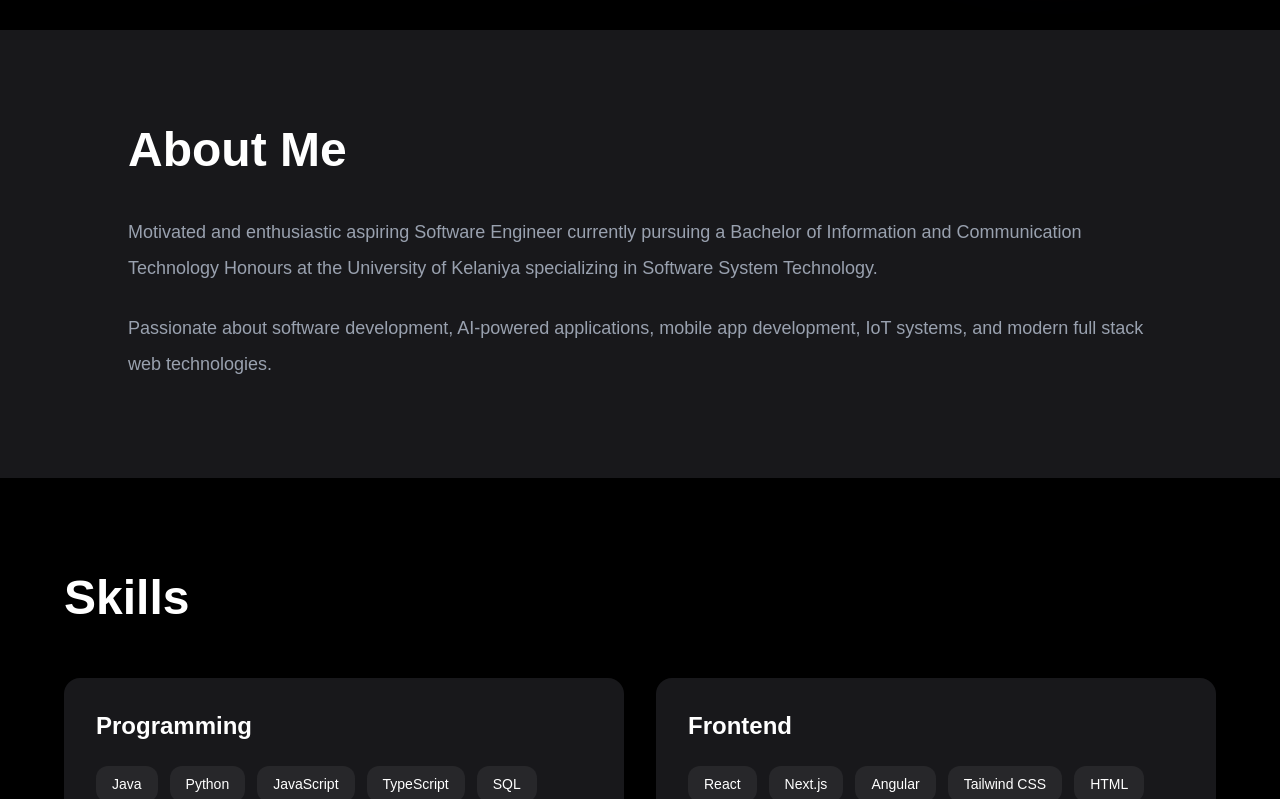
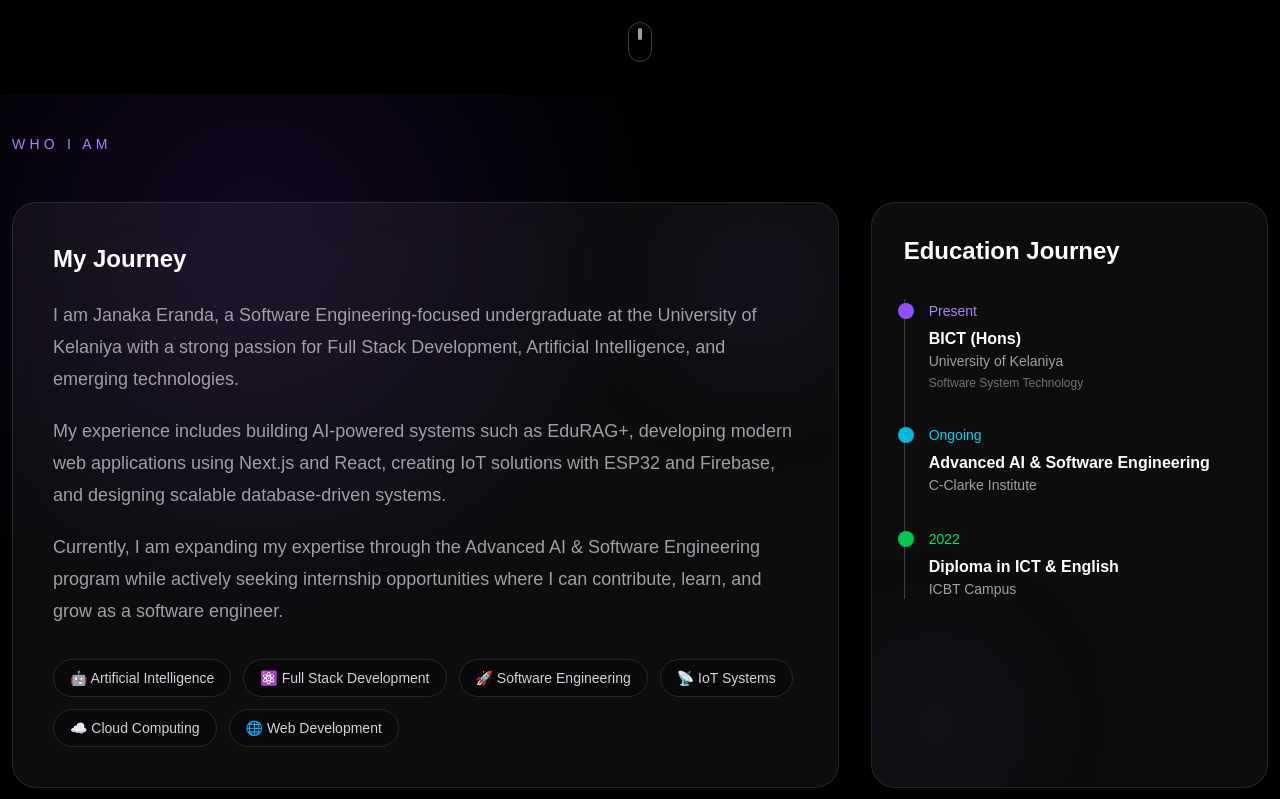
Before and after one commit to kkdjanakaeranda/my-portfolio, a Next.js app: page / in a window 1280 px wide. Shown: the part 770-1569 px from the top of the page. Built offline with nearby package versions, Linux system fonts and the light colour scheme.

Commit message:
Finalize about section

```diff
--- a/package.json
+++ b/package.json
@@ -10,7 +10,7 @@
   },
   "dependencies": {
     "framer-motion": "^12.40.0",
-    "lucide-react": "^1.17.0",
+    "lucide-react": "^1.18.0",
     "next": "16.2.6",
     "react": "19.2.4",
     "react-countup": "^6.5.3",
--- a/src/components/About.tsx
+++ b/src/components/About.tsx
@@ -1,26 +1,141 @@
+"use client";
+
+import { motion } from "framer-motion";
+
+const focusAreas = [
+  "🤖 Artificial Intelligence",
+  "⚛️ Full Stack Development",
+  "🚀 Software Engineering",
+  "📡 IoT Systems",
+  "☁️ Cloud Computing",
+  "🌐 Web Development",
+];
+
 export default function About() {
   return (
     <section
       id="about"
-      className="bg-zinc-900 text-white py-24 px-6"
+      className="relative bg-black text-white py-10 px-3 overflow-hidden scroll-mt-8"
     >
-      <div className="max-w-5xl mx-auto">
-        <h2 className="text-5xl font-bold mb-10">
-          About Me
-        </h2>
+      <div className="absolute inset-0 pointer-events-none bg-[radial-gradient(circle_at_20%_20%,rgba(124,58,237,0.15),transparent_35%)]" />
 
-        <p className="text-gray-400 text-lg leading-9">
-          Motivated and enthusiastic aspiring Software Engineer currently
-          pursuing a Bachelor of Information and Communication Technology
-          Honours at the University of Kelaniya specializing in Software
-          System Technology.
-        </p>
+      <div className="relative z-10 max-w-7xl mx-auto">
+        <motion.div
+          initial={{ opacity: 0, y: 20 }}
+          whileInView={{ opacity: 1, y: 0 }}
+          viewport={{ amount: 0.3 }}
+          transition={{ duration: 0.6 }}
+          className="mb-12"
+        >
+          <p className="text-violet-400 uppercase tracking-[0.3em] text-sm mb-4">
+            WHO I AM
+          </p>
+        </motion.div>
 
-        <p className="text-gray-400 text-lg leading-9 mt-6">
-          Passionate about software development, AI-powered applications,
-          mobile app development, IoT systems, and modern full stack web
-          technologies.
-        </p>
+        <div className="grid md:grid-cols-3 gap-8">
+          <motion.div
+            initial={{ opacity: 0, x: -30 }}
+            whileInView={{ opacity: 1, x: 0 }}
+            viewport={{ amount: 0.3 }}
+            transition={{ duration: 0.8 }}
+            className="md:col-span-2"
+          >
+            <div className="relative overflow-hidden bg-white/5 backdrop-blur-xl border border-white/10 rounded-3xl p-6 md:p-10">
+              <div className="absolute top-0 right-0 w-40 h-40 bg-violet-500/10 blur-3xl rounded-full" />
+              <div className="relative z-10">
+
+                <h3 className="text-2xl font-semibold mb-6">
+                  My Journey
+                </h3>
+
+                <p className="text-zinc-400 leading-8 text-lg">
+                  I am Janaka Eranda, a Software Engineering-focused
+                  undergraduate at the University of Kelaniya with a strong
+                  passion for Full Stack Development, Artificial Intelligence,
+                  and emerging technologies.
+                </p>
+
+                <p className="text-zinc-400 leading-8 text-lg mt-5">
+                  My experience includes building AI-powered systems such as
+                  EduRAG+, developing modern web applications using Next.js and
+                  React, creating IoT solutions with ESP32 and Firebase, and
+                  designing scalable database-driven systems.
+                </p>
+
+                <p className="text-zinc-400 leading-8 text-lg mt-5">
+                  Currently, I am expanding my expertise through the Advanced AI
+                  & Software Engineering program while actively seeking
+                  internship opportunities where I can contribute, learn, and
+                  grow as a software engineer.
+                </p>
+
+                <div className="mt-8 flex flex-wrap gap-3">
+                  {focusAreas.map((item) => (
+                    <span
+                      key={item}
+                      className="px-4 py-2 rounded-full bg-zinc-950 border border-zinc-800 text-sm text-zinc-300 hover:border-violet-500 hover:-translate-y-1 transition-all duration-300"
+                    >
+                      {item}
+                    </span>
+                  ))}
+                </div>
+              </div>
+            </div>
+          </motion.div>
+
+          <motion.div
+            initial={{ opacity: 0, x: 30 }}
+            whileInView={{ opacity: 1, x: 0 }}
+            viewport={{ amount: 0.3 }}
+            transition={{ duration: 0.8 }}
+          >
+            <div className="relative overflow-hidden bg-white/5 backdrop-blur-xl border border-white/10 rounded-3xl p-8 h-full">
+              <div className="absolute bottom-0 left-0 w-32 h-32 bg-violet-500/10 blur-3xl rounded-full" />
+              <div className="relative z-10">
+
+                <h3 className="text-2xl font-semibold mb-8">
+                  Education Journey
+                </h3>
+
+                <div className="relative border-l border-zinc-700 pl-6 space-y-8">
+                  <div className="relative">
+                    <div className="absolute -left-[31px] top-1 w-4 h-4 rounded-full bg-violet-500" />
+                    <span className="text-violet-400 text-sm">Present</span>
+                    <h4 className="font-semibold mt-1">BICT (Hons)</h4>
+                    <p className="text-zinc-400 text-sm">
+                      University of Kelaniya
+                    </p>
+                    <p className="text-zinc-500 text-xs mt-1">
+                      Software System Technology
+                    </p>
+                  </div>
+
+                  <div className="relative">
+                    <div className="absolute -left-[31px] top-1 w-4 h-4 rounded-full bg-cyan-500" />
+                    <span className="text-cyan-400 text-sm">Ongoing</span>
+                    <h4 className="font-semibold mt-1">
+                      Advanced AI & Software Engineering
+                    </h4>
+                    <p className="text-zinc-400 text-sm">
+                      C-Clarke Institute
+                    </p>
+                  </div>
+
+                  <div className="relative">
+                    <div className="absolute -left-[31px] top-1 w-4 h-4 rounded-full bg-green-500" />
+                    <span className="text-green-400 text-sm">2022</span>
+                    <h4 className="font-semibold mt-1">
+                      Diploma in ICT & English
+                    </h4>
+                    <p className="text-zinc-400 text-sm">
+                      ICBT Campus
+                    </p>
+                  </div>
+                </div>
+              </div>
+            </div>
+          </motion.div>
+        </div>
       </div>
     </section>
   );
--- a/src/components/Hero.tsx
+++ b/src/components/Hero.tsx
@@ -23,7 +23,7 @@ export default function Hero() {
   return (
     <section
       id="home"
-      className="relative min-h-screen bg-black text-white overflow-hidden pt-14 md:pt-14"
+      className="relative min-h-screen bg-black text-white overflow-hidden pt-16 pb-16 md:pt-16 sm:pt-16"
     >
       {/* Background Glow */}
       <div className="absolute right-0 top-0 h-full w-full pointer-events-none bg-[radial-gradient(circle_at_75%_40%,rgba(124,58,237,0.18),transparent_35%)]" />
@@ -165,7 +165,7 @@ export default function Hero() {
       </div>
 
       {/* Scroll Indicator */}
-      <div className="absolute bottom-8 left-1/2 -translate-x-1/2 hidden md:flex">
+      <div className="absolute bottom-8 left-1/2 -translate-x-1/2 hidden lg:flex">
         <div className="w-6 h-10 border border-zinc-700 rounded-full flex justify-center">
           <div className="w-1 h-3 bg-zinc-400 rounded-full mt-2 animate-bounce" />
         </div>
```
Also changed, not shown: 1 other file (tests, documents, lock files or other folders).
